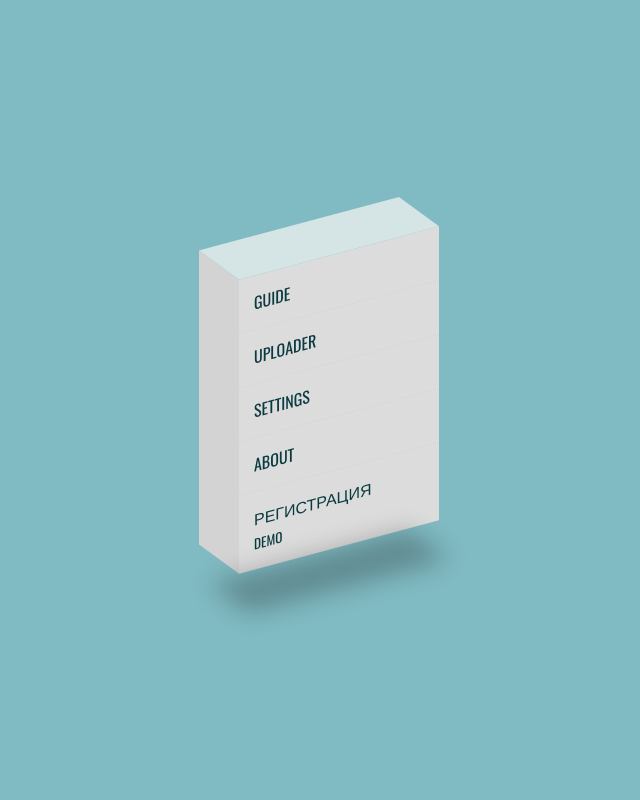
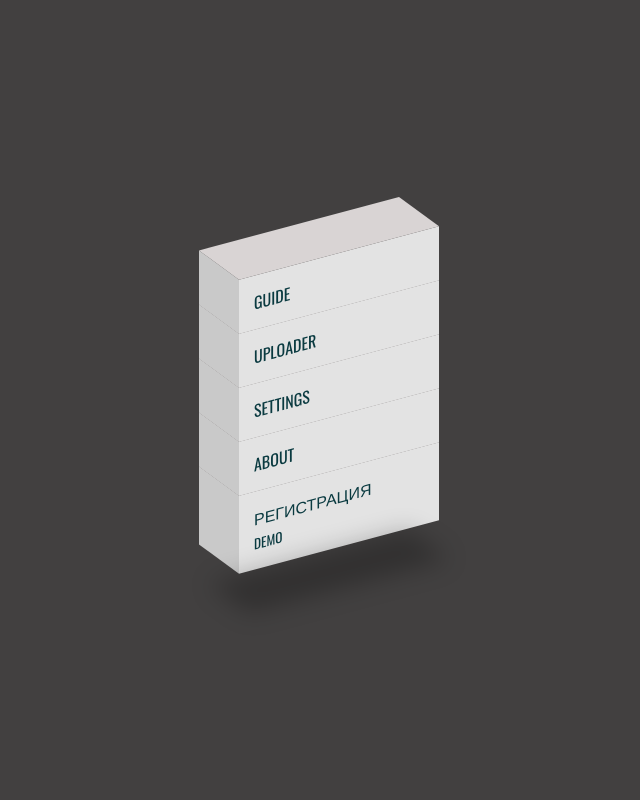
Before and after one commit to NonHexagon/Text_to_audio_service, a Flask app: page / in a window 1280 px wide. Shown: the whole page, without its empty margins (301-941 px from the left). Run offline with Flask 3, Linux system fonts and the light colour scheme.

Commit message:
Add files via upload

```diff
--- a/Сайт/static/style.css
+++ b/Сайт/static/style.css
@@ -13,7 +13,7 @@ body
 	justify-content: center;
 	align-items: center;
 	min-height: 100vh;
-	background: #80bac2;
+	background: rgb(66, 64, 64);
 
 
 }
@@ -38,7 +38,7 @@ ul li
 	list-style: none;
 	width: 200px;
 	padding: 15px;
-	background: #DCDCDC;
+	background: #e3e3e3;
     z-index: var(--i);
     transition: 0.5s;
 
@@ -47,7 +47,7 @@ ul li
 
 ul li:hover
 {
-    background: #096673;
+    background: #c90808;
     transform: translateX(-50px);
 }
 
@@ -59,7 +59,7 @@ ul li::before
     left: -40px;
     width: 40px;
     height: 100%;
-    background: #D3D3D3;
+    background: #c9c9c9;
     transform-origin: right;
     transform: skewY(45deg);
     transition: 0.5s;
@@ -67,7 +67,7 @@ ul li::before
 
 ul li:hover::before
 {
-    background: #0a3a40;
+    background: #a11010;
 }
 
 ul li::after
@@ -78,7 +78,7 @@ ul li::after
     left:0;
     width: 100%;
     height: 40px;
-    background: #d5e4e5;
+    background: #d9d4d4;
     transform-origin: bottom;
     transform: skewX(45deg);
     transition: 0.5s;
@@ -86,7 +86,7 @@ ul li::after
 
 ul li:hover::after
 {
-    background: #0b4e57;
+    background: #940f0f;
 }
 
 ul li a
```
